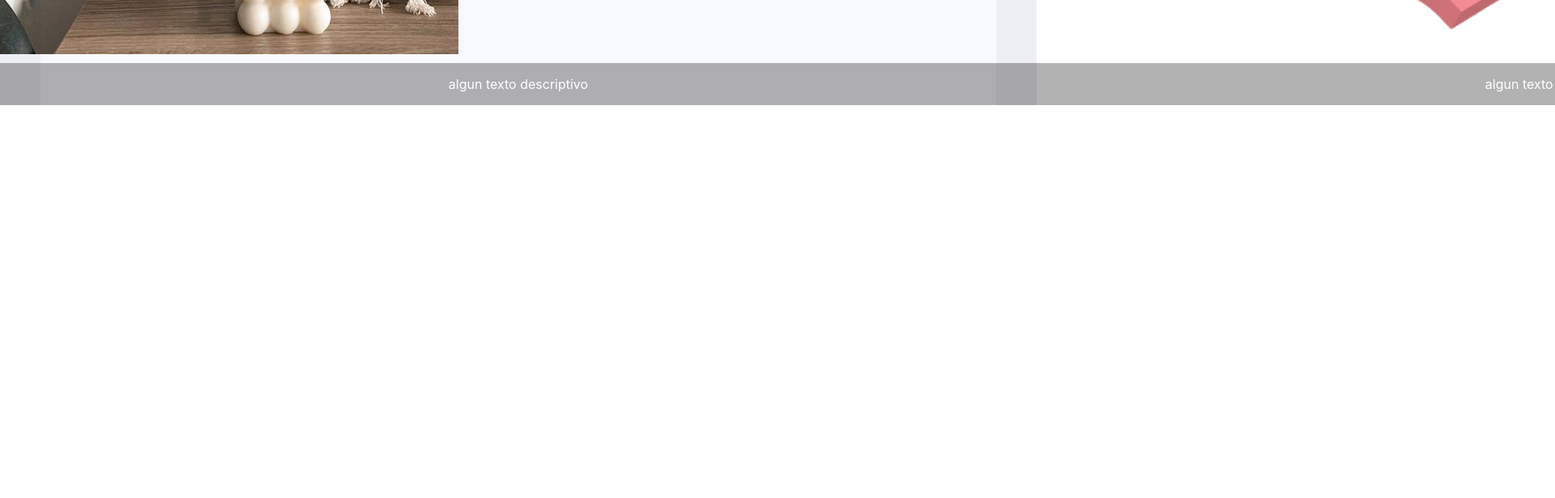
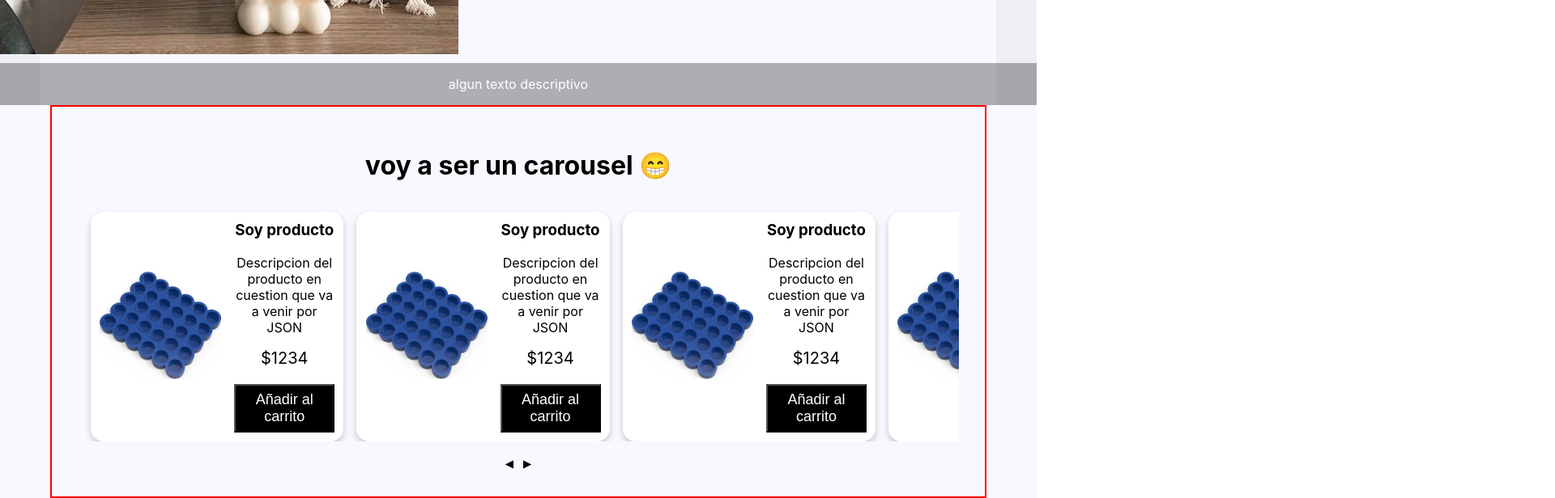
Before and after one commit to F-Scienza/mementica3D, a React (Create React App) app: page / in a window 1280 px wide. Shown: the part 590-1206 px from the top of the page at 81% size, 1920 px wide, since content can reach past the window. Before the commit the page ends 800 px from the top, so only its background shows below. Built offline with nearby package versions, Linux system fonts and the light colour scheme.

Commit message:
carousel product cards

```diff
--- a/src/App.js
+++ b/src/App.js
@@ -1,9 +1,11 @@
 import './App.css';
+import { CarouselCards } from './Components/CarouselCards';
 import { Slider } from './Components/Slider';
 function App() {
   return (
 		<div className="App">
 			<Slider/>
+			<CarouselCards/>
 		</div>
 	);
 }
--- a/src/Components/Card/card.css
+++ b/src/Components/Card/card.css
@@ -1,12 +1,13 @@
 .Card-Container{
-    max-width: 360px;
-    height: 230px;
+    min-width: 290px;
+    max-width: 370px;
+    min-height: 230px;
     box-shadow: 0 4px 8px 0 rgba(0, 0, 0, 0.2);
     padding: .7em;
     background-color: white;
     color: black;
     border-radius: 1em;
-    margin-top: 3em;
+    margin-top: 1em;
     margin-left: 1em;
     display: grid;
     grid-template-areas:
--- /dev/null
+++ b/src/Components/CarouselCards/CarouselCards.css
@@ -0,0 +1,31 @@
+.carousel-container{
+    width: 85%;
+    height: auto;
+    display: flex;
+    flex-direction: column;
+    justify-content: center;
+    align-items: center;
+    padding: 2em;
+    border: red 2px solid;
+}
+.cards-container{
+    width: 100%;
+    height: auto;
+    display: flex;
+    overflow-x: auto;
+    overflow-y: visible;
+    scroll-behavior: smooth;
+}
+.cards-container::-webkit-scrollbar{
+    display: none;
+}
+.carousel-buttons{
+    margin-top: 1em;
+    width: 100%;
+    text-align: center;
+}
+.btn-carousel-cards{
+    background-color: transparent;
+    border: none;
+    cursor: pointer;
+}
--- /dev/null
+++ b/src/Components/CarouselCards/index.jsx
@@ -0,0 +1,43 @@
+import React, { useRef } from 'react';
+import { Card } from '../Card'
+import './CarouselCards.css'
+function CarouselCards() {
+    const carousel = useRef(null)
+    const leftClick = e => {
+			e.preventDefault();
+            carousel.current.scrollLeft -= carousel.current.offsetWidth;
+            console.log(carousel.current.offsetWidth)
+		};
+    const rightClick = e => {
+			e.preventDefault();
+            carousel.current.scrollLeft += carousel.current.offsetWidth;
+            console.log(carousel.current.offsetWidth);
+		};
+    return (
+			<div className="carousel-container">
+				<h1>voy a ser un carousel 😁</h1>
+				<div className="cards-container" ref={carousel}>
+					<Card />
+					<Card />
+					<Card />
+					<Card />
+				</div>
+				<div className="carousel-buttons">
+					<button
+                        className="btn-carousel-cards"
+                        onClick={leftClick}
+                    >
+                        ◀
+                    </button>
+					<button
+                        className="btn-carousel-cards"
+                        onClick={rightClick}
+                    >
+                        ▶
+                    </button>
+				</div>
+			</div>
+		);
+}
+
+export { CarouselCards };
--- a/src/Components/Slider/Slider.css
+++ b/src/Components/Slider/Slider.css
@@ -9,6 +9,7 @@
     display: flex;
     flex-wrap: nowrap;
     align-items: center;
+    overflow-x: auto;
 }
 .slide{
     min-width: 100%;
```
